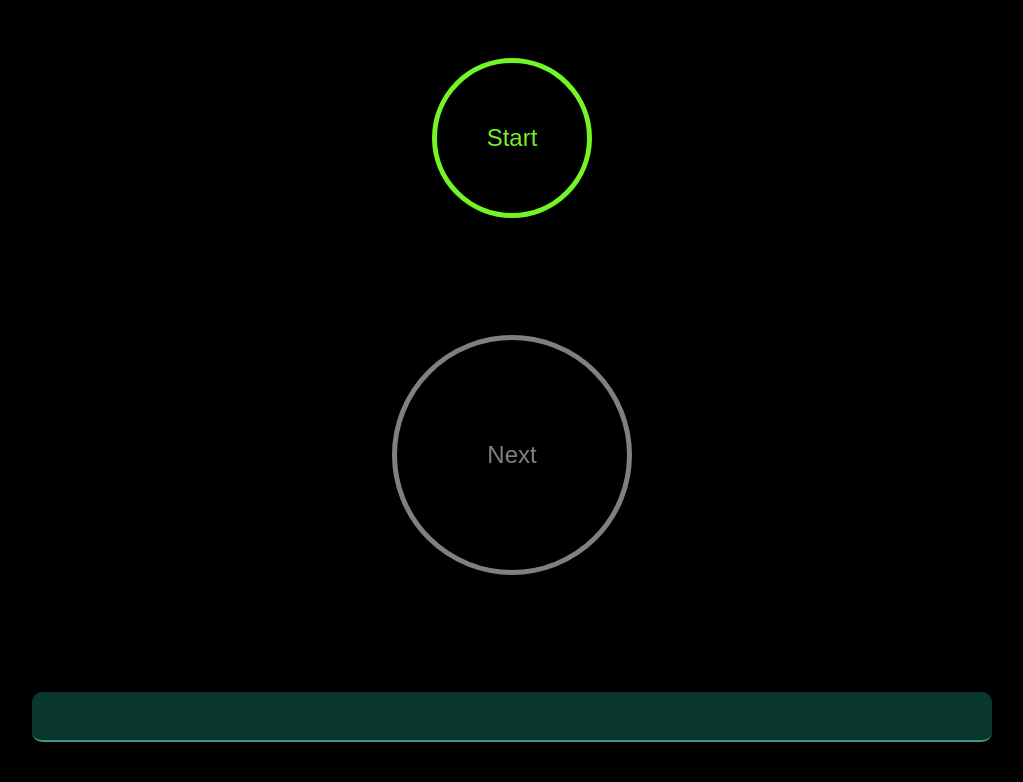
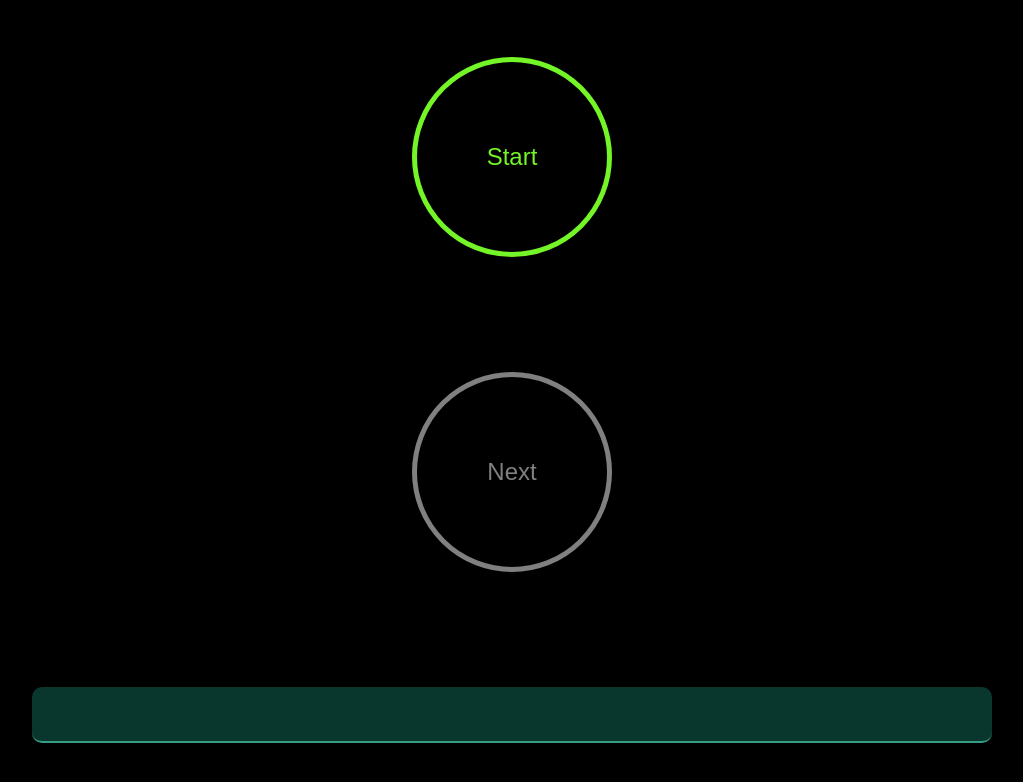
Before and after one commit to pmwilliams/go-phrase, a React (Create React App) app: page / in a window 1280 px wide. Shown: the top 782 px of the page, without its empty margins (128-1151 px from the left). Built offline with nearby package versions, Linux system fonts and the light colour scheme.

Commit message:
Adding delay when starting and stopping

```diff
--- a/src/App.tsx
+++ b/src/App.tsx
@@ -7,11 +7,15 @@ function App() {
   const [word, setWord] = React.useState("word")
   const [showWord, setShowWord] = React.useState(false)
   const [nextBeep, setNextBeep] = React.useState(0)
+  const [isStartStopping, setIsStartStopping] = React.useState(false)
+
   const audioContextRef = React.useRef<AudioContext | undefined>(undefined)
   const oscillatorGainRef = React.useRef<GainNode | undefined>(undefined)
   const buzzerGainRef = React.useRef<GainNode | undefined>(undefined)
   const factor = React.useRef<number>(0)
   const wakeLock = React.useRef<WakeLockSentinel>(null)
+  const revealTimeout = React.useRef<ReturnType<typeof setTimeout>>(null)
+  const startStopTimeout = React.useRef<ReturnType<typeof setTimeout>>(null)
 
   const isPlaying = nextBeep > 100
 
@@ -82,7 +86,8 @@ function App() {
   const reveal = () => {
     setShowWord(true)
 
-    setTimeout(() => setShowWord(false), 2000)
+    revealTimeout.current && clearTimeout(revealTimeout.current)
+    revealTimeout.current = setTimeout(() => setShowWord(false), 2000)
   }
 
   const skip = () => {
@@ -125,6 +130,21 @@ function App() {
     }, 1500)
   }, [])
 
+  const onStartStopDown = () => {
+    setIsStartStopping(true)
+    startStopTimeout.current = setTimeout(() => {
+      isPlaying ? stop() : start()
+      setIsStartStopping(false)
+    }, 1000)
+  }
+
+  const onStartStopUp = () => {
+    setIsStartStopping(false)
+    if (startStopTimeout.current) {
+      clearTimeout(startStopTimeout.current)
+    }
+  }
+
   React.useEffect(() => {
     if (isPlaying)
     {
@@ -135,11 +155,21 @@ function App() {
     }
   }, [nextBeep, beep, buzz, isPlaying])
 
+  const startButtonStyle = [
+    isPlaying ? 'stop-button' : 'start-button',
+    isStartStopping ? 'start-stopping' : ''
+  ].join(' ')
+
   return (
-    <div className="App">
+    <div
+      className="App">
       <button
-        className={isPlaying ? 'stop-button' : 'start-button'}
-        onClick={() => isPlaying ? stop() : start()}
+        className={startButtonStyle}
+        onMouseDown={onStartStopDown}
+        onTouchStart={onStartStopDown}
+        onMouseUp={onStartStopUp}
+        onMouseLeave={onStartStopUp}
+        onTouchEnd={onStartStopUp}
       >
           {isPlaying ? 'Stop' : 'Start'}
       </button>
--- a/src/index.css
+++ b/src/index.css
@@ -24,7 +24,7 @@ code {
 
 .start-button,
 .stop-button {
-  height: 20dvh;
+  height: 25dvh;
   aspect-ratio: 1;
   border-radius: 50%;
   display: grid;
@@ -33,6 +33,13 @@ code {
   font-size: 24px;
   font-weight: 500;
   text-align: center;
+  user-select: none;
+  -webkit-touch-callout: none;
+  -webkit-user-select: none;
+  -khtml-user-select: none;
+  -moz-user-select: none;
+  -ms-user-select: none;
+  -webkit-tap-highlight-color: rgba(0,0,0,0);
 }
 
 .start-button {
@@ -40,13 +47,23 @@ code {
   color: #73F527;
 }
 
+.start-button.start-stopping {
+  background-color: #73F527;
+  transition: background-color 2s;
+}
+
 .stop-button {
   border: 5px solid #F52761;
   color: #F52761;
 }
 
+.stop-button.start-stopping {
+  background-color: #F52761;
+  transition: background-color 2s;
+}
+
 .action-button {
-  height: 30dvh;
+  height: 25dvh;
   aspect-ratio: 1;
   border-radius: 50%;
   display: grid;
@@ -67,7 +84,7 @@ code {
 .word,
 .word-hidden {
   border-radius: 10px;
-  font-size: 16px;
+  font-size: 18px;
   font-weight: bold;
   transition: background-color, color 0.5s;
   min-width: 75vw;
```
Also changed, not shown: 11 other files (tests, documents, lock files or other folders).
